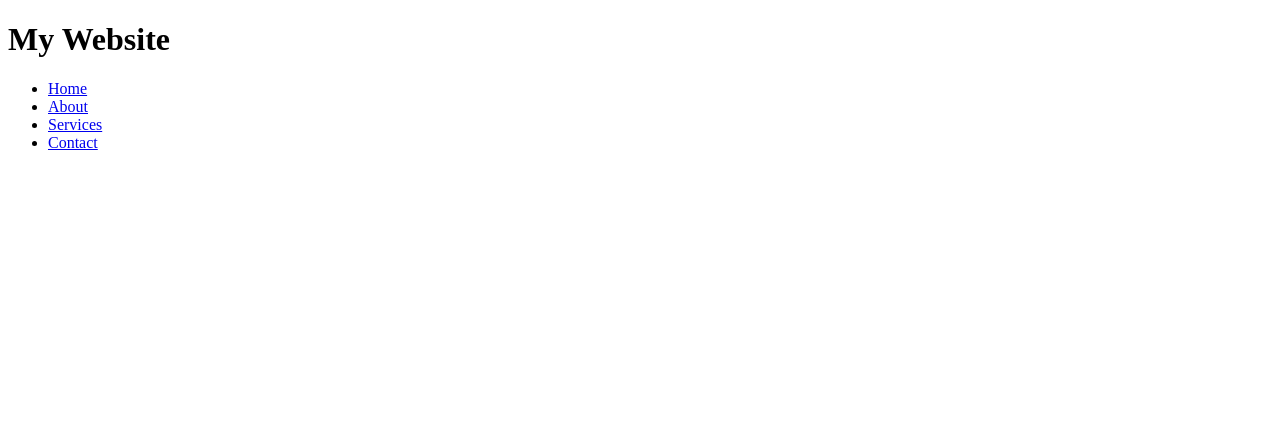
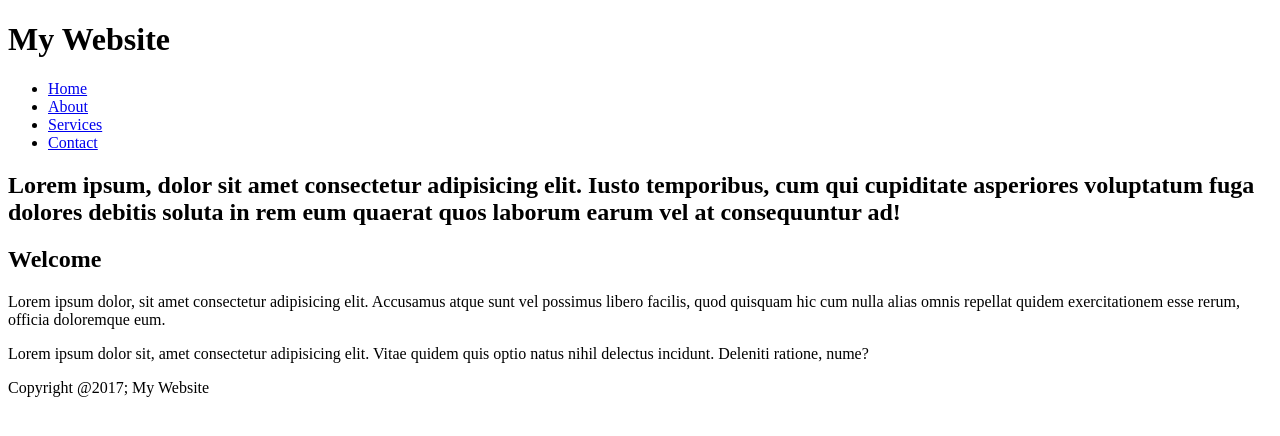
Before and after one commit to JKGills12/cssPractice, a plain HTML site: page myWebsite/index.html in a window 1280 px wide. Drawn offline with Linux system fonts and the light colour scheme.

Commit message:
completed html with sections and footer.

```diff
--- a/myWebsite/index.html
+++ b/myWebsite/index.html
@@ -24,6 +24,27 @@
             </ul>
         </div>
     </nav>
+
+    <section id="showcase">
+        <div class="container">
+            <h1>Lorem ipsum, dolor sit amet consectetur adipisicing elit. Iusto temporibus, cum qui cupiditate asperiores voluptatum fuga dolores debitis soluta in rem eum quaerat quos laborum earum vel at consequuntur ad!</h1>
+        </div>
+    </section>
+
+    <div class="container">
+
+        <section id="main">
+         <h1>Welcome</h1>
+            <p>Lorem ipsum dolor, sit amet consectetur adipisicing elit. Accusamus atque sunt vel possimus libero facilis, quod quisquam hic cum nulla alias omnis repellat quidem exercitationem esse rerum, officia doloremque eum.</p>
+        </section>
+        <aside id="sidebar">
+            <p>Lorem ipsum dolor sit, amet consectetur adipisicing elit. Vitae quidem quis optio natus nihil delectus incidunt. Deleniti ratione, nume?</p>
+        </aside>
+    </div>
+
+    <footer id="main-footer">
+        <p>Copyright @2017; My Website</p>
+    </footer>
 </body>
 </html>
 
```
